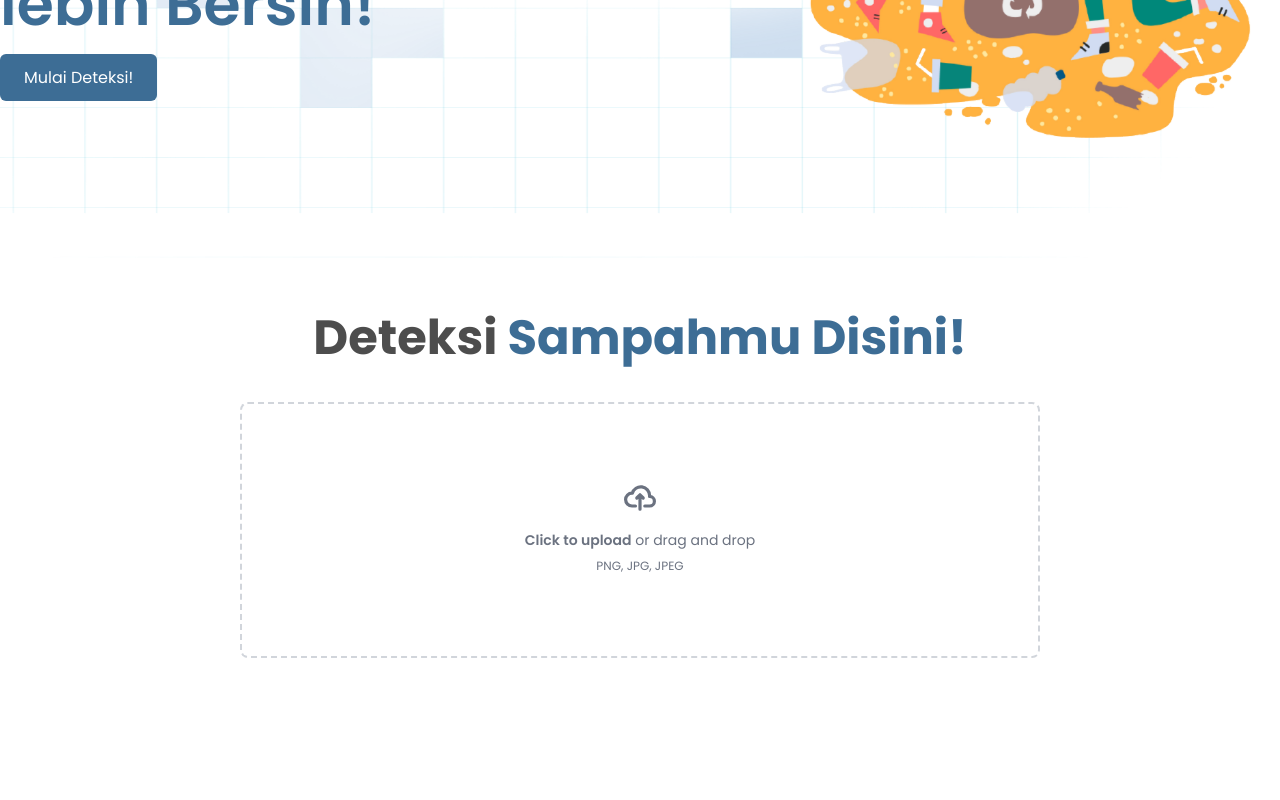
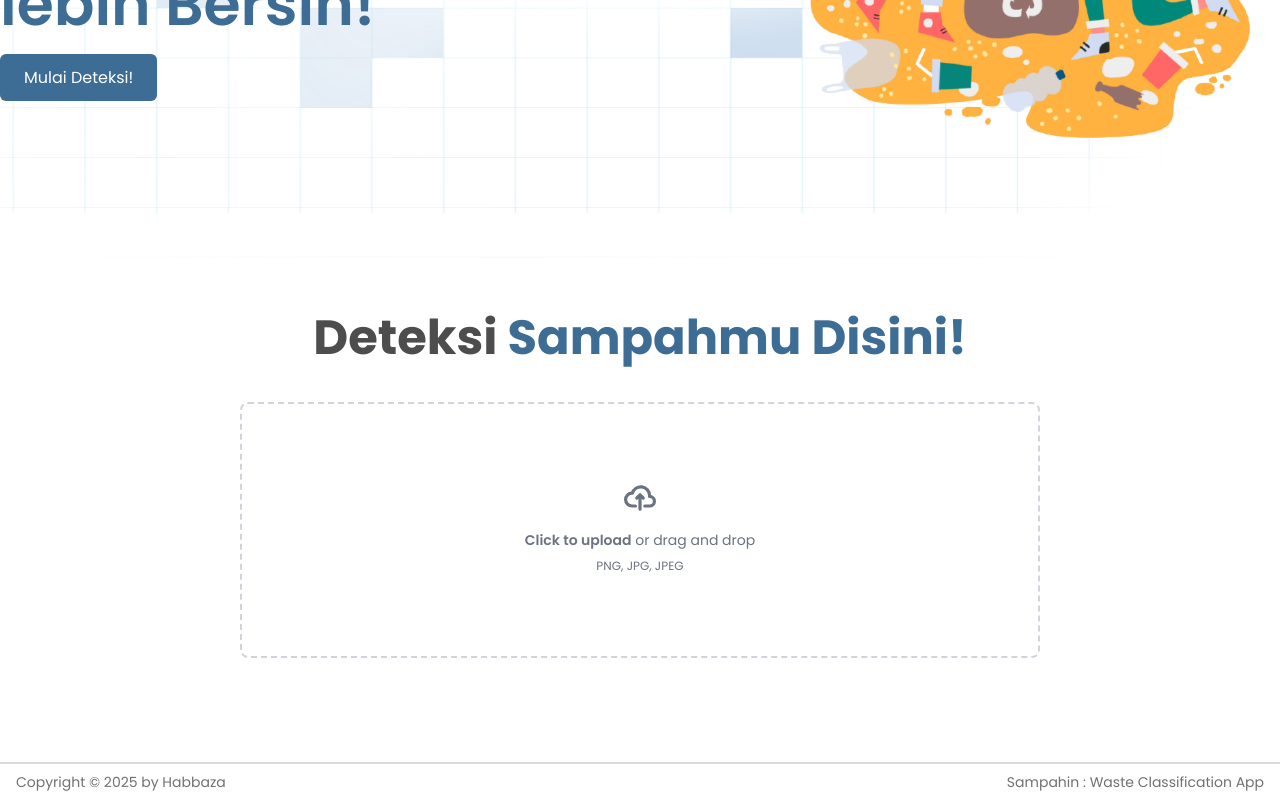
Before and after one commit to habbazettt/sampahin-client, a React (Vite) app: page / in a window 1280 px wide. Shown: the part 494-1294 px from the top of the page. Before the commit the page ends 1216 px from the top, so only its background shows below. Built offline with nearby package versions, Linux system fonts and the light colour scheme; no server answers.

Commit message:
fix readme.md and add copyright section

```diff
--- a/src/App.jsx
+++ b/src/App.jsx
@@ -1,3 +1,4 @@
+import Copyright from "./components/Copyright"
 import Navbar from "./components/Navbar"
 import Detect from "./sections/Detect"
 import Hero from "./sections/Hero"
@@ -8,6 +9,7 @@ const App = () => {
       <Navbar />
       <Hero />
       <Detect />
+      <Copyright />
     </>
   )
 }
--- /dev/null
+++ b/src/components/Copyright.jsx
@@ -0,0 +1,12 @@
+const Copyright = () => {
+    return (
+        <div className="border-t-2 border-secondary/20 py-2 px-4 w-full mt-10">
+            <div className="flex justify-between text-sm text-secondary/80">
+                <p>Copyright &copy; 2025 by Habbaza</p>
+                <p>Sampahin : Waste Classification App</p>
+            </div>
+        </div>
+    )
+}
+
+export default Copyright
```
Also changed, not shown: 1 other file (tests, documents, lock files or other folders).
